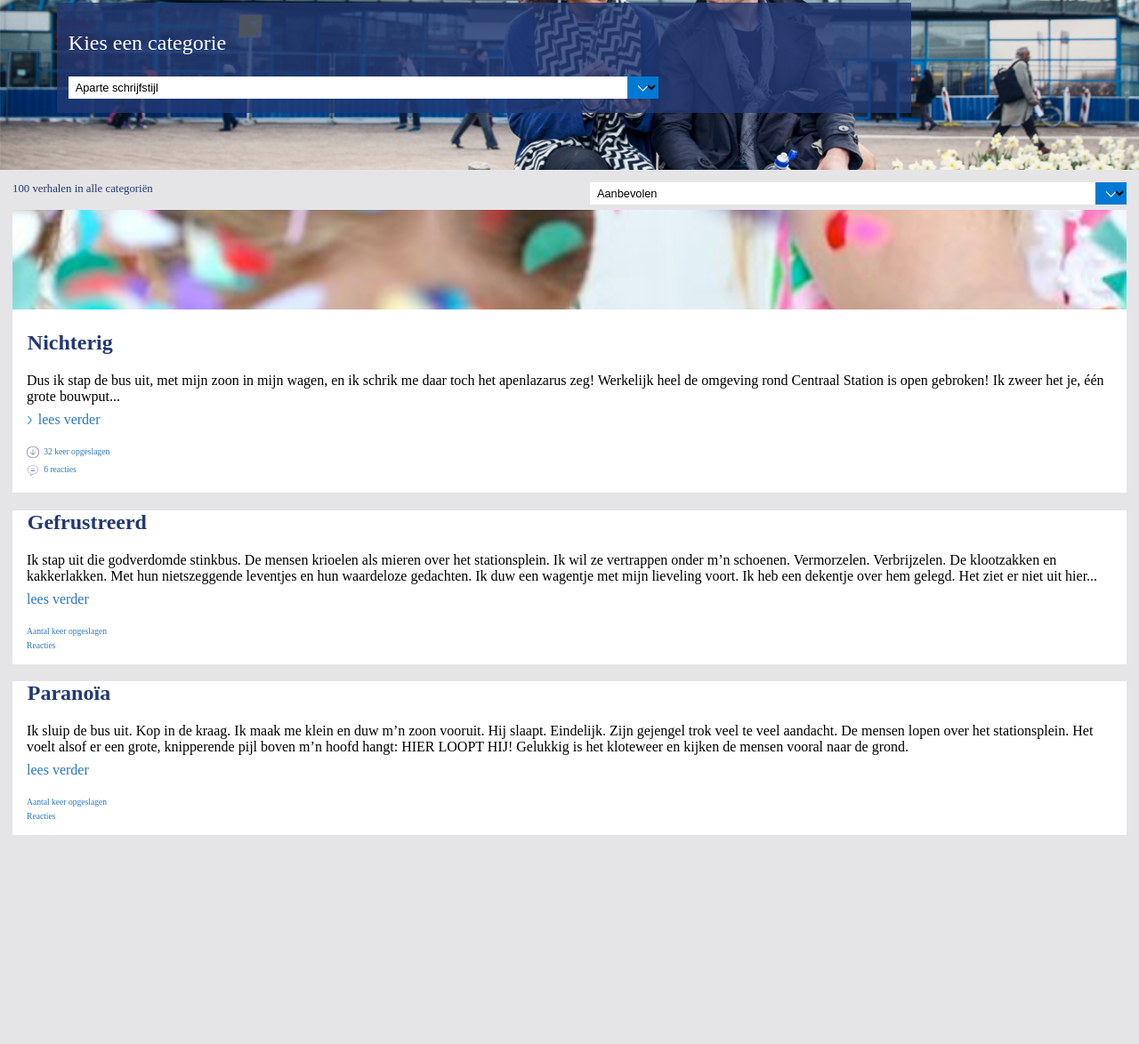
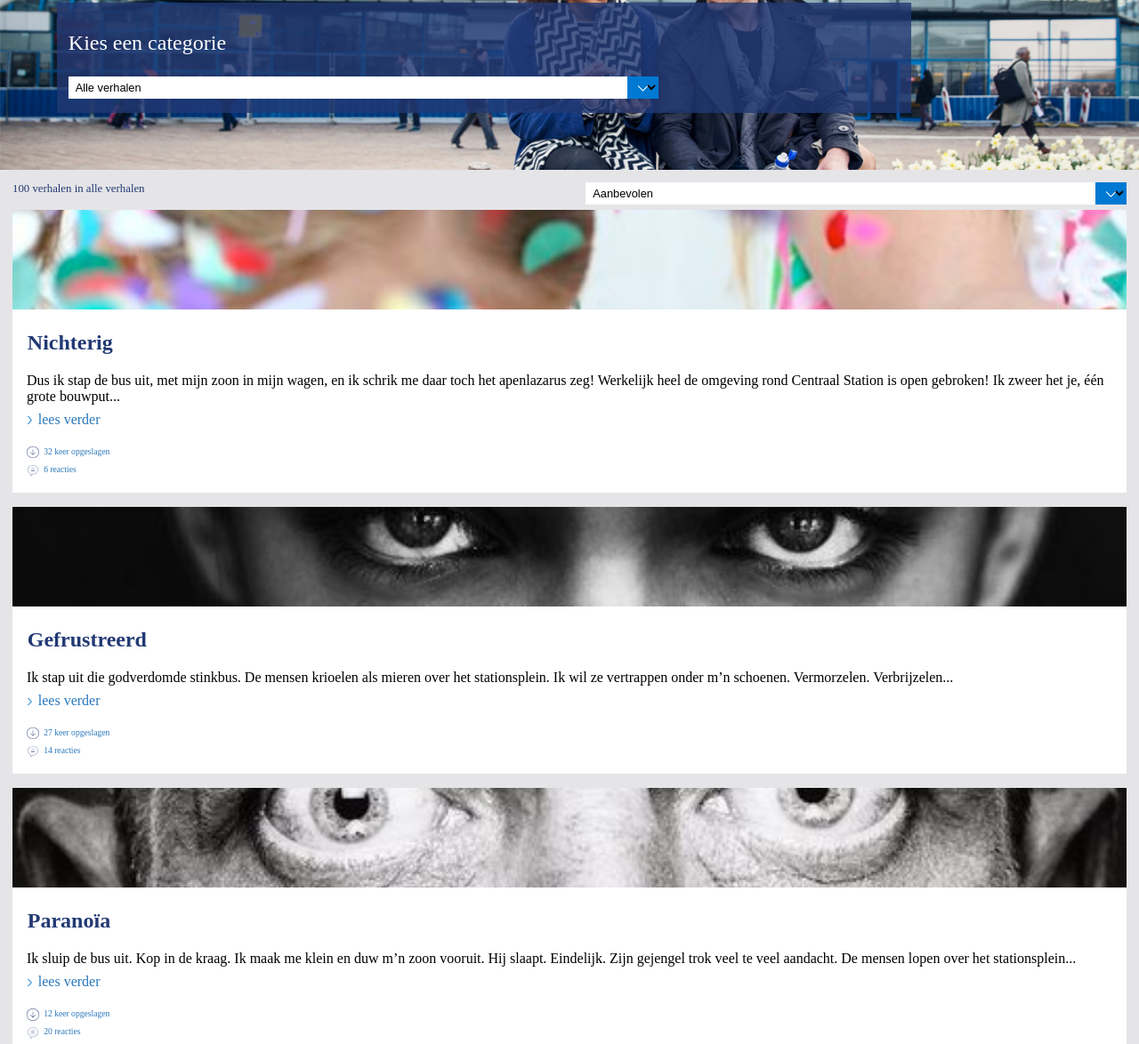
Before and after one commit to femkehuisman/blok-web, a plain HTML site: page index.html in a window 1280 px wide. Shown: the part 128-1302 px from the top of the page at 89% size. Before the commit the page ends 1097 px from the top, so only its background shows below. Drawn offline with Linux system fonts and the light colour scheme.

Commit message:
commit 3

```diff
--- a/index.html
+++ b/index.html
@@ -27,7 +27,7 @@
         <form action="#">
             <h3>Kies een categorie</h3>
             <select name="Categoriën">
-                <option value="Alle verhalen">Aparte schrijfstijl</option>
+                <option value="Alle verhalen">Alle verhalen</option>
                 <option value="Aparte schrijfstijl">Aparte schrijfstijl</option>
                 <option value="Humor">Humor</option>
                 <option value="Vrolijk">Vrolijk</option>
@@ -42,7 +42,7 @@
     <main>
 
         <section>
-            <p>100 verhalen in alle categoriën</p>
+            <h4>100 verhalen in alle verhalen</h4>
             <form action="#">
                 <select name="Sorteren">
                     <option value="Aanbevolen">Aanbevolen</option>
@@ -76,30 +76,44 @@
 
         <article>
             <header>
+                <img src="images/irriteert_gezicht.jpg" alt="geirriteerde vrouw">
                 <h2>Gefrustreerd</h2>
-                <p>Ik stap uit die godverdomde stinkbus. De mensen krioelen als mieren over het stationsplein. Ik wil ze vertrappen onder m’n schoenen. Vermorzelen. Verbrijzelen. De klootzakken en kakkerlakken. Met hun nietszeggende leventjes en hun waardeloze gedachten. Ik duw een wagentje met mijn lieveling voort. Ik heb een dekentje over hem gelegd. Het ziet er niet uit hier... <a href="">lees verder</a></p>
+                <p>Ik stap uit die godverdomde stinkbus. De mensen krioelen als mieren over het stationsplein. Ik wil ze vertrappen onder m’n schoenen. Vermorzelen. Verbrijzelen...
+                    <a href=""><img src="images/chevron_leesmeer.png" alt="lees meer icon">lees verder</a>
             </header>
             <footer>
                 <nav>
+
                     <ul>
-                        <li><a href="gefrustreerd.html">Aantal keer opgeslagen</a></li>
-                        <li><a href="gefrustreerd.html">Reacties</a></li>
+                        <li>
+                            <a href="gefrustreerd.html"><img src="images/download_icon.svg" alt="aantal keer opgeslagen icon" /><span>27 keer opgeslagen</span></a>
+                        </li>
+                        <li>
+                            <a href="gefrustreerd.html"><img src="images/comment_icon.svg" alt="aantal reacties icon" /><span>14 reacties</span></a>
+                        </li>
                     </ul>
+
                 </nav>
             </footer>
         </article>
 
         <article>
             <header>
+                <img src="images/gezicht_man1.jpg" alt="man met angstige blik in zijn ogen">
                 <h2>Paranoïa</h2>
-                <p>Ik sluip de bus uit. Kop in de kraag. Ik maak me klein en duw m’n zoon vooruit. Hij slaapt. Eindelijk. Zijn gejengel trok veel te veel aandacht. De mensen lopen over het stationsplein. Het voelt alsof er een grote, knipperende pijl boven m’n hoofd hangt: HIER LOOPT HIJ! Gelukkig is het kloteweer en kijken de mensen vooral naar de grond. <a href="">lees verder</a>
+                <p>Ik sluip de bus uit. Kop in de kraag. Ik maak me klein en duw m’n zoon vooruit. Hij slaapt. Eindelijk. Zijn gejengel trok veel te veel aandacht. De mensen lopen over het stationsplein...
+                    <a href=""><img src="images/chevron_leesmeer.png" alt="lees meer icon">lees verder</a>
                 </p>
             </header>
             <footer>
                 <nav>
                     <ul>
-                        <li><a href="paranoia.html">Aantal keer opgeslagen</a></li>
-                        <li><a href="paranoia.html">Reacties</a></li>
+                        <li>
+                            <a href="paranoia.html"><img src="images/download_icon.svg" alt="aantal keer opgeslagen icon" /><span>12 keer opgeslagen</span></a>
+                        </li>
+                        <li>
+                            <a href="paranoia.html"><img src="images/comment_icon.svg" alt="aantal reacties icon" /><span>20 reacties</span></a>
+                        </li>
                     </ul>
                 </nav>
             </footer>
--- a/styles.css
+++ b/styles.css
@@ -1,8 +1,8 @@
 body {
     background-color: #E5E5E8;
     font-family: NS Sans;
+    margin: 0;
     padding: 0;
-    margin: 0;
 }
 
 
@@ -16,9 +16,9 @@ body > header {
     height: 4.5em;
     justify-content: space-between;
     position: fixed;
+    top: 0;
+    width: 100%;
     z-index: 999;
-    width: 100%;
-    top: 0;
 }
 
 body > header > nav > ul {
@@ -44,9 +44,9 @@ header ul {
 
 body > section > form {
     background-color: rgba(34, 57, 116, 0.8);
-    padding-top: 0.5em;
     padding-bottom: 1em;
     padding-left: 0.8em;
+    padding-top: 0.5em;
 }
 
 body > section > form > select {
@@ -60,20 +60,17 @@ body > section > form > select {
 
 select {
     background-image: url(images/chevron.svg);
+    background-position: right;
     background-repeat: no-repeat;
-    background-position: right;
 }
 
 body > section {
     background-image: url(images/Losse-kaartjes-landing.jpg);
+    background-position: center;
     background-repeat: no-repeat;
     background-size: cover;
-    background-position: center;
     margin-top: 4.2em;
-    padding-top: 5%;
-    padding-left: 5%;
-    padding-bottom: 5%;
-    padding-right: 20%;
+    padding: 5% 20% 5% 5%;
 }
 
 
@@ -87,11 +84,12 @@ main {
     padding: 14px;
 }
 
-main > section > p {
+h4 {
+    color: #223974;
     flex-grow: 1;
     font-size: 0.8em;
-    margin-top: 0;
-    color: #223974;
+    font-weight: 100;
+    margin: 0em;
 }
 
 h3 {
@@ -108,12 +106,12 @@ article {
 }
 
 article img {
+    max-height: 7em;
     object-fit: cover;
     width: 100%;
-    max-height: 7em;
 }
 
-article h2 {
+h2 {
     color: #223974;
     margin-left: 0.7em;
 }
@@ -125,19 +123,19 @@ article p {
 article > header > p > a {
     color: #2977BC;
     display: block;
+    padding-top: 0.5em;
     text-align: left;
-    padding-top: 0.5em;
     text-decoration: none;
 }
 
 article > header > p > a > img {
+    margin-right: 0.4em;
     width: 0.4em;
-    margin-right: 0.4em;
 }
 
 article > footer >nav >ul >li > a > img {
+    padding-right: 0.5em;
     width: 1.5em;
-    padding-right: 0.5em;
 }
 
 article > footer > nav > ul > li {
@@ -156,11 +154,11 @@ article > footer > nav > ul > li > a {
 }
 
 article > footer > nav > ul > li > a {
-    font-size: 0.6em;
     color: #2977BC;
     display: block;
+    font-size: 0.6em;
+    padding-top: 0.5em;
     text-align: left;
-    padding-top: 0.5em;
     text-decoration: none;
 }
 
@@ -171,11 +169,6 @@ article > footer > nav > ul > li > a > span {
 main > section {
     display: flex;
     flex-wrap: wrap;
-}
-
-main > section > p {
-    margin: 0px;
-    vertical-align: middle;
 }
 
 main > section > form {
```
Also changed, not shown: images/gezicht_man.jpg (added), images/gezicht_man1.jpg (added), images/irriteert_gezicht.jpg (added), 1 other file.
